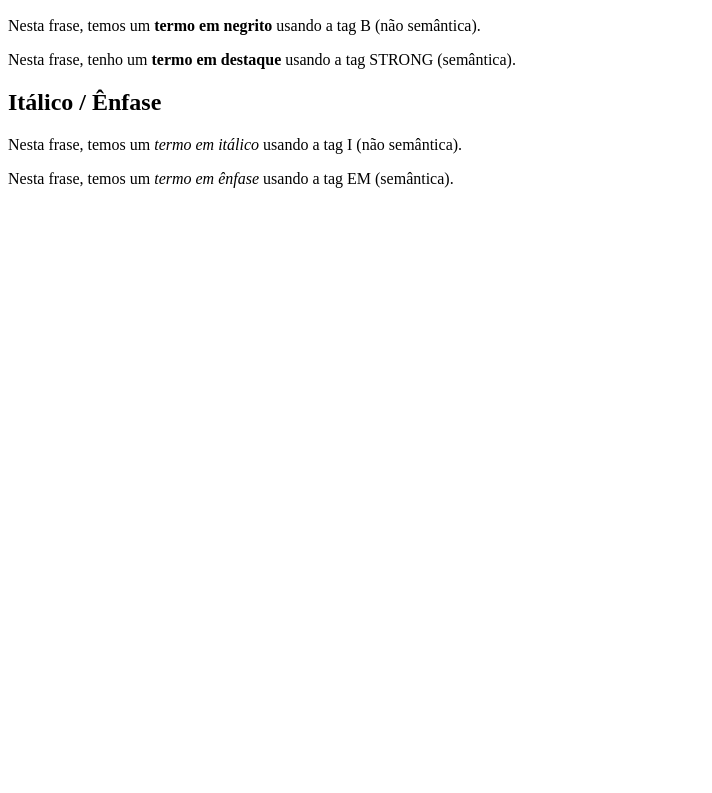
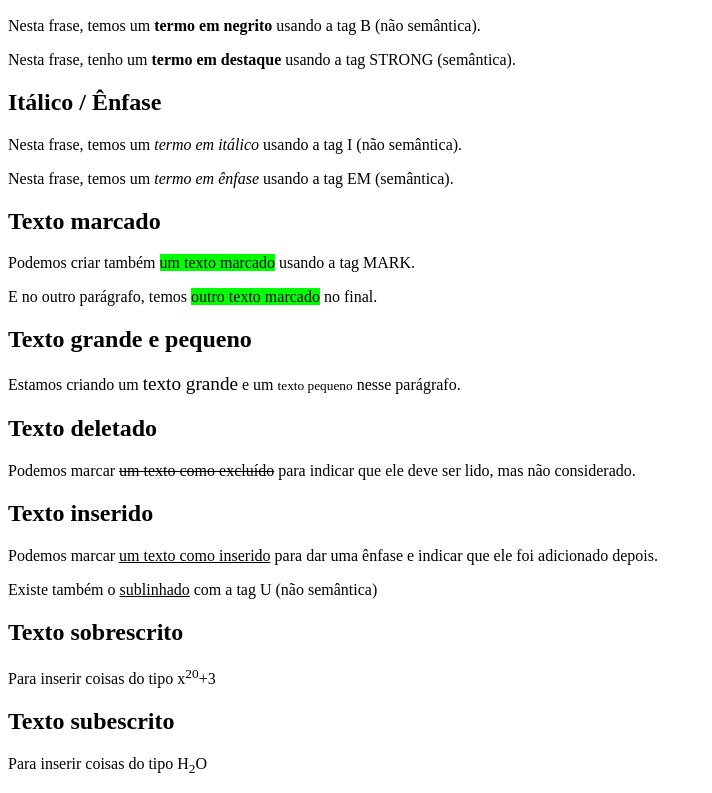
Before and after one commit to yasminpupio/html-css, a plain HTML site: page exercicios/ex008/index.html in a window 1280 px wide. Shown: the part 110-903 px from the top of the page, without its empty margins (0-712 px from the left). Before the commit the page ends 800 px from the top, so only its background shows below. Drawn offline with Linux system fonts and the light colour scheme.

Commit message:
Adiciona formatações de texto

```diff
--- a/exercicios/ex008/index.html
+++ b/exercicios/ex008/index.html
@@ -5,6 +5,12 @@
     <meta charset="UTF-8">
     <meta name="viewport" content="width=device-width, initial-scale=1.0">
     <title>Formatação de Textos</title>
+
+    <style>
+        mark {
+            background-color: lime;
+        }
+    </style>
 </head>
 
 <body>
@@ -17,6 +23,26 @@
     <h2>Itálico / Ênfase</h2>
     <p>Nesta frase, temos um <i>termo em itálico</i> usando a tag I (não semântica).</p>
     <p>Nesta frase, temos um <em>termo em ênfase</em> usando a tag EM (semântica).</p>
+
+    <h2>Texto marcado</h2>
+    <p>Podemos criar também <mark>um texto marcado</mark> usando a tag MARK.</p>
+    <p>E no outro parágrafo, temos <mark>outro texto marcado</mark> no final.</p>
+
+    <h2>Texto grande e pequeno</h2>
+    <p>Estamos criando um <big>texto grande</big> e um <small>texto pequeno</small> nesse parágrafo.</p>
+
+    <h2>Texto deletado</h2>
+    <p>Podemos marcar <del>um texto como excluído</del> para indicar que ele deve ser lido, mas não considerado.</p>
+
+    <h2>Texto inserido</h2>
+    <p>Podemos marcar <ins>um texto como inserido</ins> para dar uma ênfase e indicar que ele foi adicionado depois.</p>
+    <p>Existe também o <u>sublinhado</u> com a tag U (não semântica)</p>
+
+    <h2>Texto sobrescrito</h2>
+    <p>Para inserir coisas do tipo x<sup>20</sup>+3</p>
+
+    <h2>Texto subescrito</h2>
+    <p>Para inserir coisas do tipo H<sub>2</sub>O</p>
 </body>
 
 </html>
```
